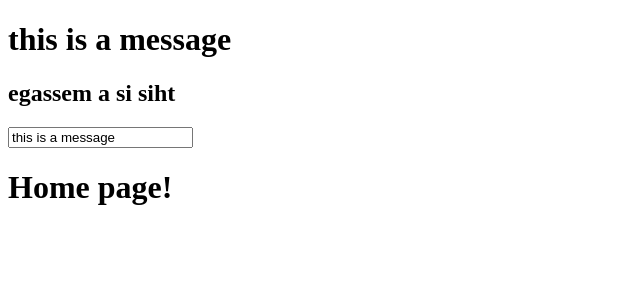
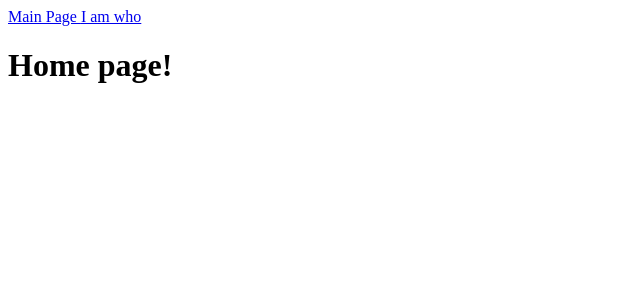
Before and after one commit to lazy-sky/vue_practice, a Vue app: page / in a window 1280 px wide. Shown: the top 300 px of the page, without its empty margins (0-640 px from the left). Built offline with nearby package versions, Linux system fonts and the light colour scheme; the HTML template or start-up script is replaced by a standard one.

Commit message:
Header and RouterView

```diff
--- a/src/App.vue
+++ b/src/App.vue
@@ -1,41 +1,14 @@
 <template>
-  <h1 @click="updateMessage">
-    {{ message }}
-  </h1>
-  <h2>{{ reversedMessage }}</h2>
-  <input
-    v-model="message"
-    type="text"
-  />
+  <TheHeader />
   <RouterView />
 </template>
 
 <script>
-import { mapGetters, mapActions } from 'vuex'
+import TheHeader from '~/components/TheHeader'
 
 export default {
-  computed: {
-    ...mapGetters('message', [
-      'reversedMessage'
-    ]),
-
-    message: {
-      get() {
-        return this.$store.state.message.message
-      },
-
-      set(message) {
-        this.$store.commit('message/assignState', {
-          message
-        })
-      }
-    }
-  },
-
-  methods: {
-    ...mapActions('message', [
-      'updateMessage'
-    ])
+  components: {
+    TheHeader
   }
 }
 </script>
--- /dev/null
+++ b/src/components/TheHeader.vue
@@ -0,0 +1,10 @@
+<template>
+  <header>
+    <RouterLink to="/">
+      Main Page
+    </RouterLink>
+    <RouterLink to="/about">
+      I am who
+    </RouterLink>
+  </header>
+</template>
```
